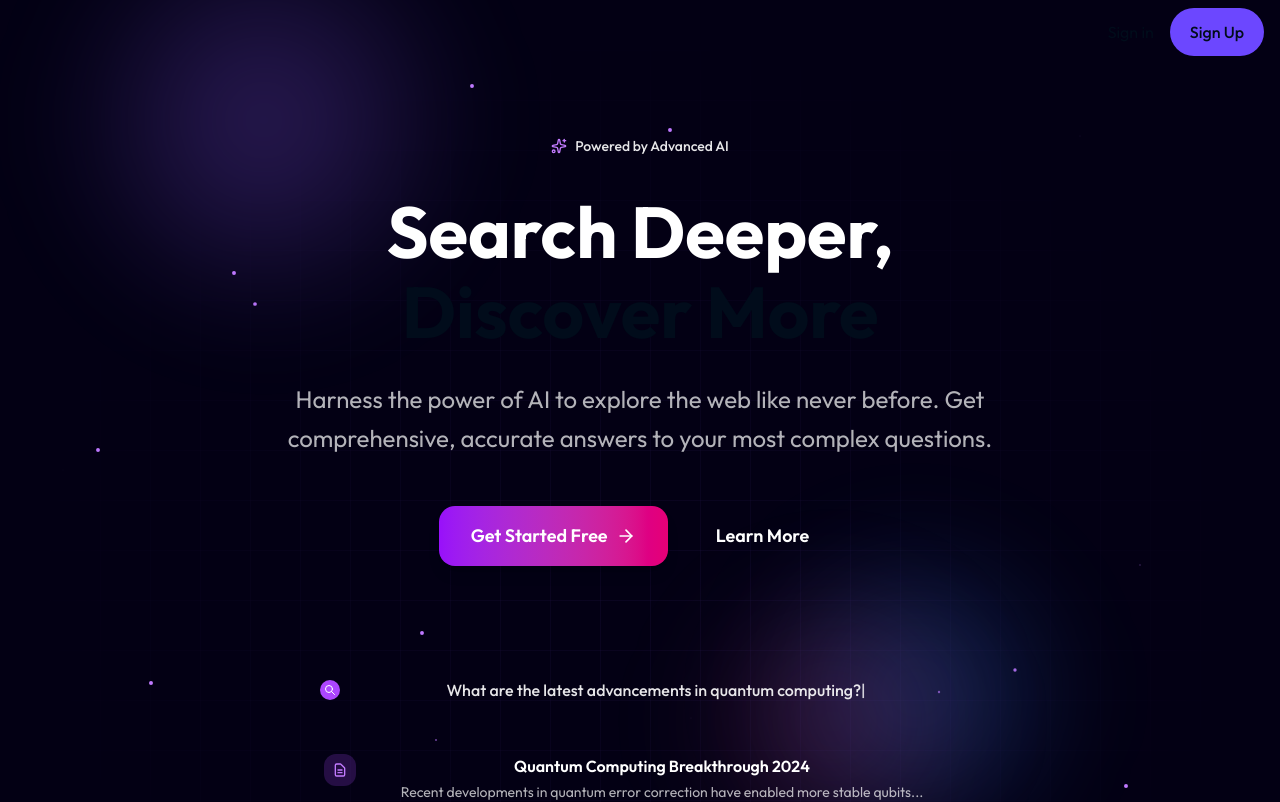
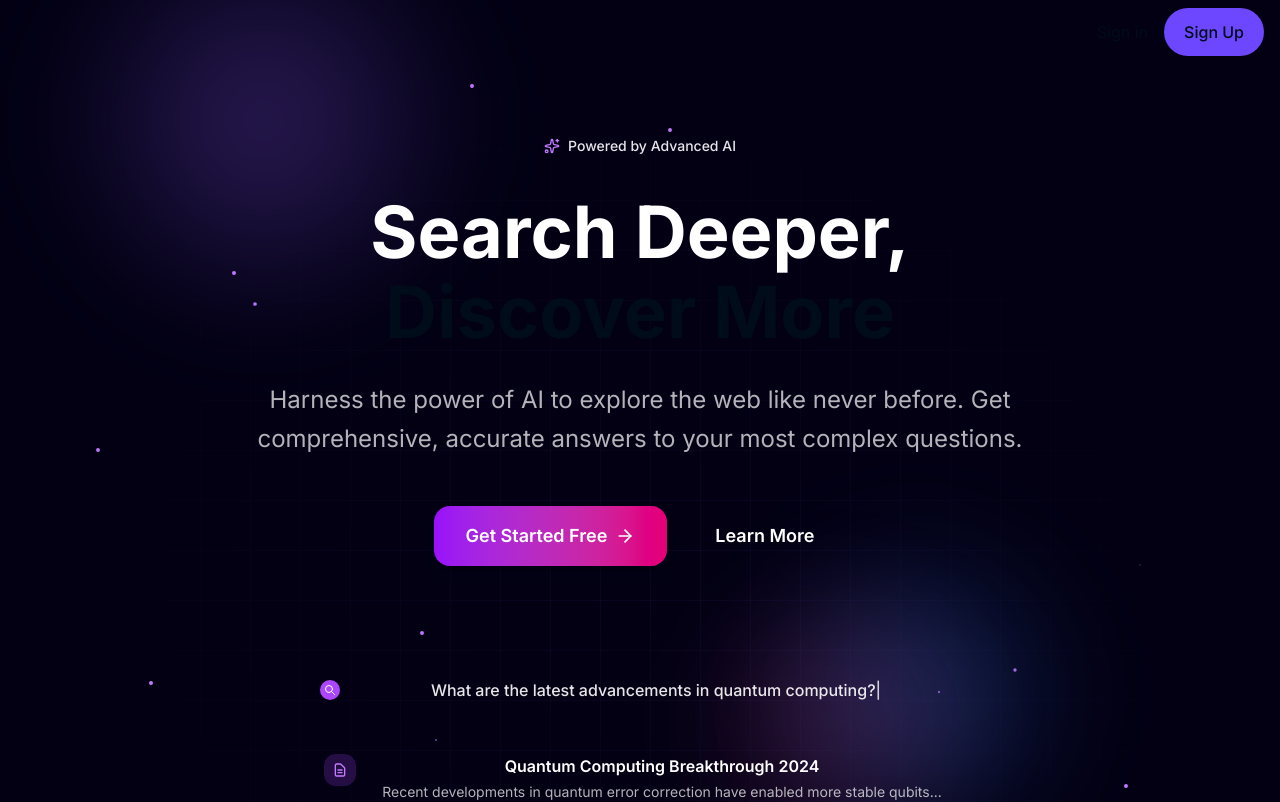
Before and after one commit to arogya01/deepsearch, a Next.js app: page / in a window 1280 px wide. Shown: the top 802 px of the page. Built offline with nearby package versions, Linux system fonts and the light colour scheme; no server answers.

Commit message:
font changes and scaffoled system context

```diff
--- a/src/app/globals.css
+++ b/src/app/globals.css
@@ -6,8 +6,8 @@
 @theme inline {
   --color-background: var(--background);
   --color-foreground: var(--foreground);
-  --font-sans: var(--font-outfit);
-  --font-display: var(--font-syne);
+  --font-sans: var(--font-inter);
+  --font-display: var(--font-inter);
 
   --color-sidebar-ring: var(--sidebar-ring);
   --color-sidebar-border: var(--sidebar-border);
--- a/src/app/layout.tsx
+++ b/src/app/layout.tsx
@@ -1,17 +1,12 @@
 import { type Metadata } from "next";
 import { ClerkProvider } from "@clerk/nextjs";
-import { Syne, Outfit } from "next/font/google";
+import { Inter } from "next/font/google";
 import { ConditionalHeader } from "@/components/conditional-header";
 import "./globals.css";
 
-const syne = Syne({
+const inter = Inter({
   subsets: ["latin"],
-  variable: "--font-syne",
-});
-
-const outfit = Outfit({
-  subsets: ["latin"],
-  variable: "--font-outfit",
+  variable: "--font-inter",
 });
 
 export const metadata: Metadata = {
@@ -31,7 +26,7 @@ export default function RootLayout({
     >
       <html lang="en">
         <body
-          className={`${syne.variable} ${outfit.variable} antialiased font-sans`}
+          className={`${inter.variable} antialiased font-sans`}
         >
           <ConditionalHeader>{children}</ConditionalHeader>
         </body>
--- /dev/null
+++ b/src/system-context.ts
@@ -0,0 +1,14 @@
+import type {Message} from "ai";
+
+export class SystemContext{
+    // private variables:
+    step: number;
+    queries: string[];
+    url: string;
+    constructor({step,queries, url }: {step: number, queries: string[], url: string}){
+        this.step = step;
+        this.queries = queries;
+        this.url = url;
+    }
+
+}
```
